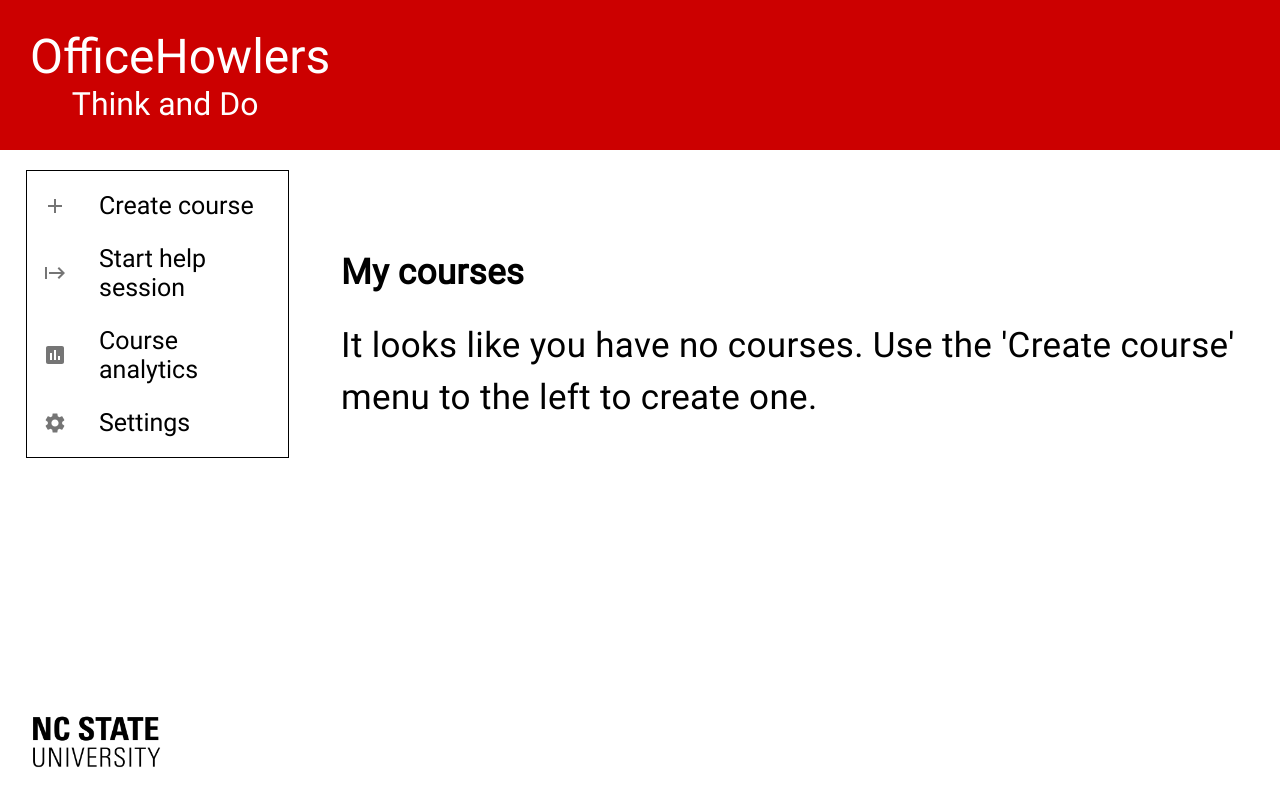
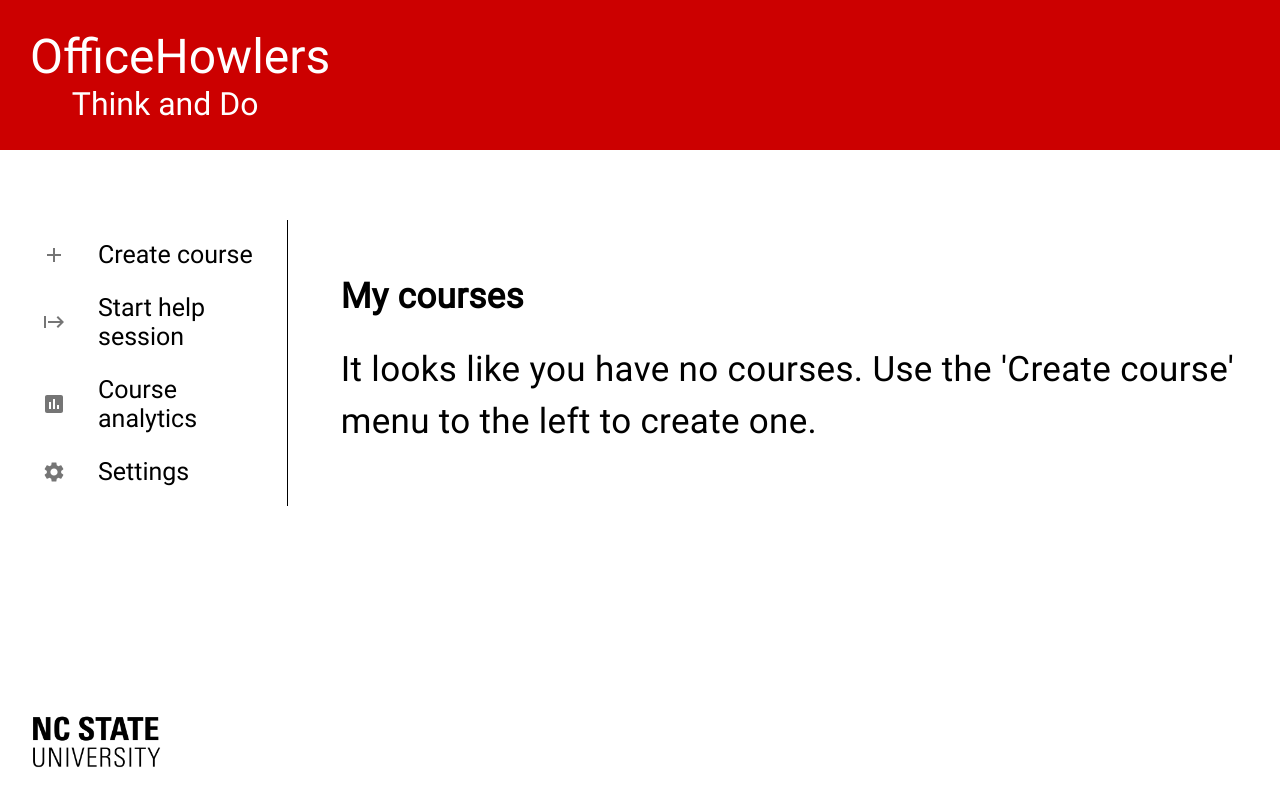
Before and after one commit to lgjenqui/CSC492-OfficeHowlers, a React (Vite) app in the folder OfficeHowlers/: page /instructor in a window 1280 px wide. Shown: the top 806 px of the page. Built offline with nearby package versions, Linux system fonts and the light colour scheme.

Commit message:
Removed unnecessary 'prop' arguments from Instructor, refined its aesthetics slightly.

```diff
--- a/OfficeHowlers/src/App.tsx
+++ b/OfficeHowlers/src/App.tsx
@@ -64,8 +64,6 @@
             path="/instructor"
             element={
               <Instructor
-                salutation="Dr."
-                lastName="King"
                 onCourseClick={onCourseClick}
                 onInstructorOptionsClick={onInstructorOptionsClick}
               />
--- a/OfficeHowlers/src/components/instructor/Instructor.tsx
+++ b/OfficeHowlers/src/components/instructor/Instructor.tsx
@@ -18,8 +18,6 @@
 import Course from "../../../../Models/course.model";
 
 interface Props {
-  lastName: string;
-  salutation: string;
   onCourseClick: () => void;
   onInstructorOptionsClick: (options: string) => void;
 }
@@ -76,12 +74,7 @@
   else return <SettingsIcon />;
 };
 
-const Instructor = ({
-  lastName,
-  salutation,
-  onCourseClick,
-  onInstructorOptionsClick,
-}: Props) => {
+const Instructor = ({ onCourseClick, onInstructorOptionsClick }: Props) => {
   return (
     <Grid sx={{ flexGrow: 1, mt: "20px" }} container spacing={3}>
       <Box
@@ -90,8 +83,9 @@
           height: "min-height: 1000px",
           m: "auto",
           ml: "50px",
+          mt: "50px",
           userSelect: "none",
-          border: "1px solid black",
+          borderRight: "1px solid black",
         }}
       >
         <List>
@@ -151,8 +145,7 @@
                 }}
                 onClick={onCourseClick}
               >
-                {/* {card(course, courseDescriptions[index])} */}
-                {card(course.courseName, course.description)}
+                {card(course.name, course.description)}
               </Card>
             </Grid>
           ))}
```
